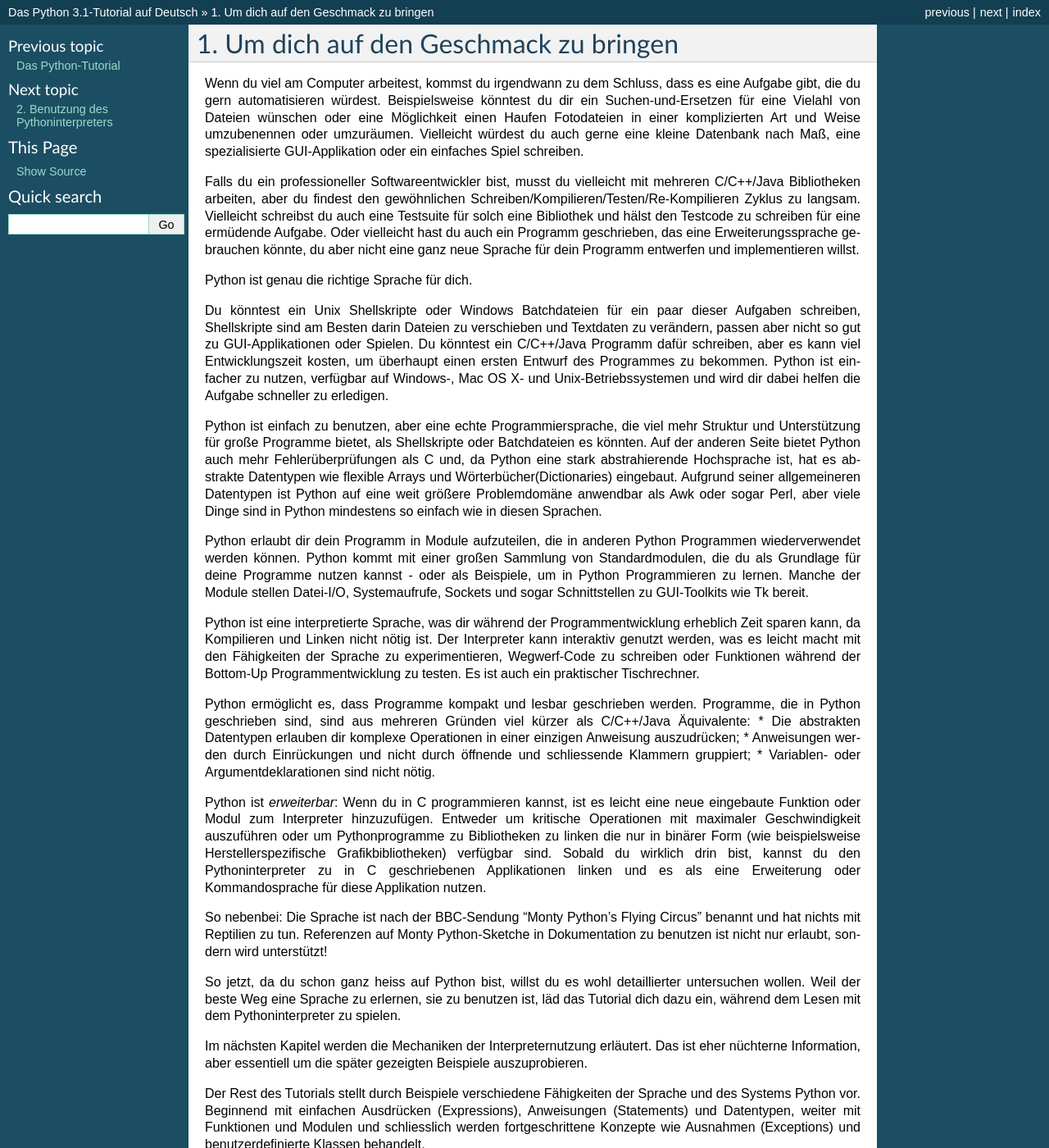
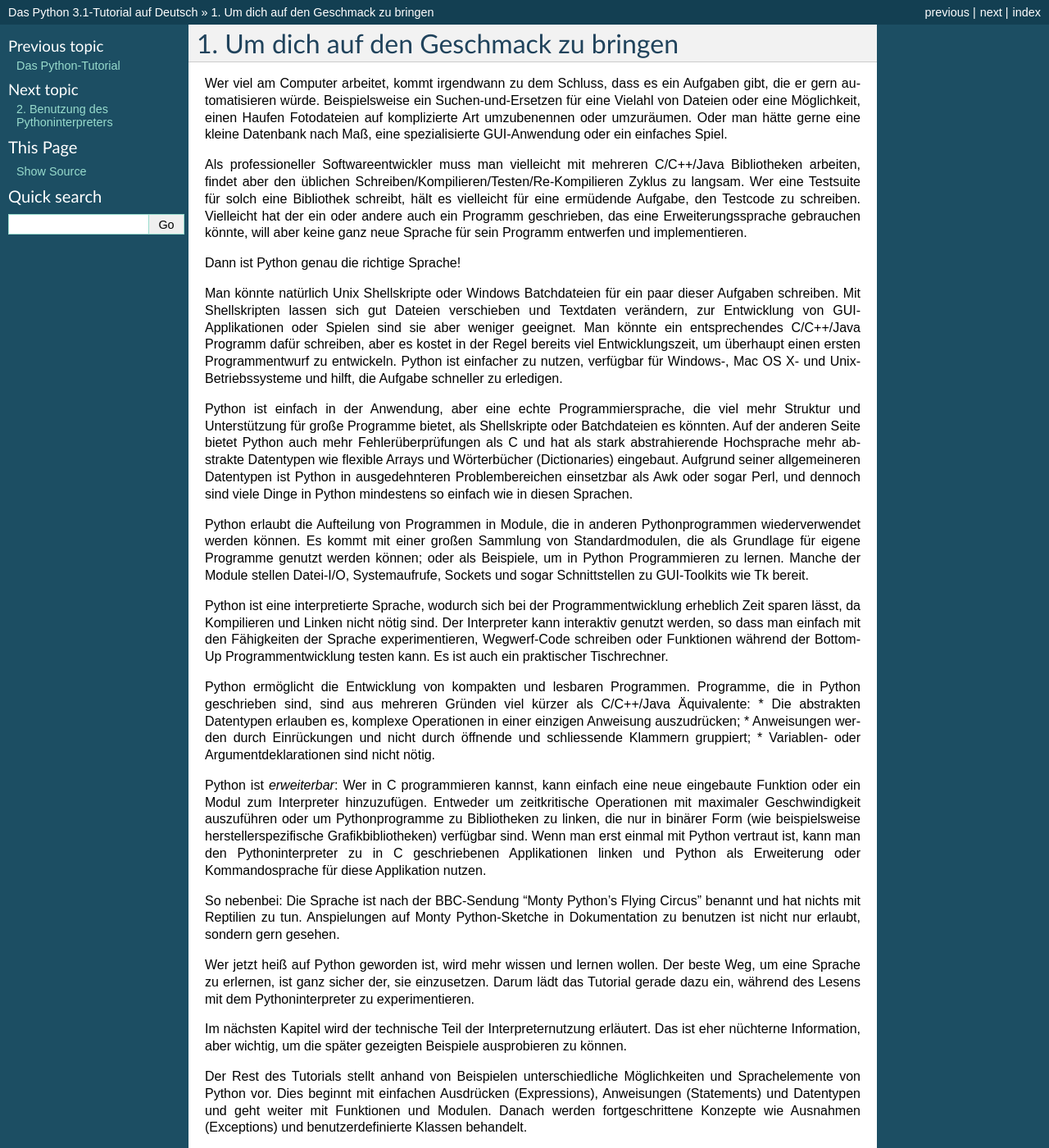
Before and after one commit to cofi/py-tutorial-de, a Sphinx documentation site: the page built from source/appetite.rst, in a window 1280 px wide and 1400 px high. Shown: the whole window at 82% size. Built offline with Sphinx 7.4.7, drawn with Linux system fonts in a browser that asks for light colours; pages that are not in the unit, such as notebooks, are missing from menus.

Commit message:
Applied patch from numerix (Better us of the German language in appetite.rst).

```diff
--- a/source/appetite.rst
+++ b/source/appetite.rst
@@ -4,92 +4,91 @@
 Um dich auf den Geschmack zu bringen
 ****************************************
 
-Wenn du viel am Computer arbeitest, kommst du irgendwann zu dem Schluss, dass es
-eine Aufgabe gibt, die du gern automatisieren würdest. Beispielsweise könntest du
-dir ein Suchen-und-Ersetzen für eine Vielahl von Dateien wünschen oder eine
-Möglichkeit einen Haufen Fotodateien in einer komplizierten Art und Weise
-umzubenennen oder umzuräumen. Vielleicht würdest du auch gerne eine kleine
-Datenbank nach Maß, eine spezialisierte GUI-Applikation oder ein einfaches Spiel
-schreiben.
+Wer viel am Computer arbeitet, kommt irgendwann zu dem Schluss, dass es
+ein Aufgaben gibt, die er gern automatisieren würde. Beispielsweise
+ein Suchen-und-Ersetzen für eine Vielahl von Dateien oder eine
+Möglichkeit, einen Haufen Fotodateien auf komplizierte Art
+umzubenennen oder umzuräumen. Oder man hätte gerne eine kleine
+Datenbank nach Maß, eine spezialisierte GUI-Anwendung oder ein einfaches Spiel.
 
-Falls du ein professioneller Softwareentwickler bist, musst du vielleicht mit
-mehreren C/C++/Java Bibliotheken arbeiten, aber du findest den gewöhnlichen
-Schreiben/Kompilieren/Testen/Re-Kompilieren Zyklus zu langsam. Vielleicht
-schreibst du auch eine Testsuite für solch eine Bibliothek und hälst den
-Testcode zu schreiben für eine ermüdende Aufgabe. Oder vielleicht hast du auch
-ein Programm geschrieben, das eine Erweiterungssprache gebrauchen könnte, du
-aber nicht eine ganz neue Sprache für dein Programm entwerfen und implementieren
-willst.
+Als professioneller Softwareentwickler muss man vielleicht mit
+mehreren C/C++/Java Bibliotheken arbeiten, findet aber den üblichen
+Schreiben/Kompilieren/Testen/Re-Kompilieren Zyklus zu langsam.
+Wer eine Testsuite für solch eine Bibliothek schreibt, hält es vielleicht für eine
+ermüdende Aufgabe, den Testcode zu schreiben. Vielleicht hat der ein oder andere auch
+ein Programm geschrieben, das eine Erweiterungssprache gebrauchen könnte, will
+aber keine ganz neue Sprache für sein Programm entwerfen und implementieren.
 
-Python ist genau die richtige Sprache für dich.
+Dann ist Python genau die richtige Sprache!
 
-Du könntest ein Unix Shellskripte oder Windows Batchdateien für ein paar dieser
-Aufgaben schreiben, Shellskripte sind am Besten darin Dateien zu
-verschieben und Textdaten zu verändern, passen aber nicht so gut zu
-GUI-Applikationen oder Spielen. Du könntest ein C/C++/Java Programm dafür
-schreiben, aber es kann viel Entwicklungszeit kosten, um überhaupt einen ersten
-Entwurf des Programmes zu bekommen. Python ist einfacher zu nutzen, verfügbar
-auf Windows-, Mac OS X- und Unix-Betriebssystemen und wird dir dabei helfen die
-Aufgabe schneller zu erledigen.
+Man könnte natürlich Unix Shellskripte oder Windows Batchdateien für ein paar dieser
+Aufgaben schreiben. Mit Shellskripten lassen sich gut Dateien verschieben
+und Textdaten verändern, zur Entwicklung von GUI-Applikationen oder Spielen
+sind sie aber weniger geeignet. Man könnte ein entsprechendes C/C++/Java Programm dafür
+schreiben, aber es kostet in der Regel bereits viel Entwicklungszeit,
+um überhaupt einen ersten Programmentwurf zu entwickeln.
+Python ist einfacher zu nutzen, verfügbar für Windows-, Mac OS X- und Unix-Betriebssysteme
+und hilft, die Aufgabe schneller zu erledigen.
 
-Python ist einfach zu benutzen, aber eine echte Programmiersprache, die viel
+Python ist einfach in der Anwendung, aber eine echte Programmiersprache, die viel
 mehr Struktur und Unterstützung für große Programme bietet, als Shellskripte
 oder Batchdateien es könnten. Auf der anderen Seite bietet Python auch mehr
-Fehlerüberprüfungen als C und, da Python eine stark abstrahierende Hochsprache
-ist, hat es abstrakte Datentypen wie flexible Arrays und
-Wörterbücher(Dictionaries) eingebaut. Aufgrund seiner allgemeineren Datentypen
-ist Python auf eine weit größere Problemdomäne anwendbar als Awk oder sogar
-Perl, aber viele Dinge sind in Python mindestens so einfach wie in diesen
+Fehlerüberprüfungen als C und hat als stark abstrahierende Hochsprache
+mehr abstrakte Datentypen wie flexible Arrays und
+Wörterbücher (Dictionaries) eingebaut. Aufgrund seiner allgemeineren Datentypen
+ist Python in ausgedehnteren Problembereichen einsetzbar als Awk oder sogar
+Perl, und dennoch sind viele Dinge in Python mindestens so einfach wie in diesen
 Sprachen.
 
-Python erlaubt dir dein Programm in Module aufzuteilen, die in anderen Python
-Programmen wiederverwendet werden können. Python kommt mit einer großen Sammlung
-von Standardmodulen, die du als Grundlage für deine Programme nutzen kannst -
+Python erlaubt die Aufteilung von Programmen in Module, die in anderen
+Pythonprogrammen wiederverwendet werden können. Es kommt mit einer großen Sammlung
+von Standardmodulen, die als Grundlage für eigene Programme genutzt werden können;
 oder als Beispiele, um in Python Programmieren zu lernen. Manche der Module
 stellen Datei-I/O, Systemaufrufe, Sockets und sogar Schnittstellen zu
 GUI-Toolkits wie Tk bereit.
 
-Python ist eine interpretierte Sprache, was dir während der Programmentwicklung
-erheblich Zeit sparen kann, da Kompilieren und Linken nicht nötig ist. Der
-Interpreter kann interaktiv genutzt werden, was es leicht macht mit den
-Fähigkeiten der Sprache zu experimentieren, Wegwerf-Code zu schreiben oder
-Funktionen während der Bottom-Up Programmentwicklung zu testen. Es ist auch ein
+Python ist eine interpretierte Sprache, wodurch sich bei der Programmentwicklung
+erheblich Zeit sparen lässt, da Kompilieren und Linken nicht nötig sind. Der
+Interpreter kann interaktiv genutzt werden, so dass man einfach mit den
+Fähigkeiten der Sprache experimentieren, Wegwerf-Code schreiben oder
+Funktionen während der Bottom-Up Programmentwicklung testen kann. Es ist auch ein
 praktischer Tischrechner.
 
-Python ermöglicht es, dass Programme kompakt und lesbar geschrieben werden.
+Python ermöglicht die Entwicklung von kompakten und lesbaren Programmen.
 Programme, die in Python geschrieben sind, sind aus mehreren Gründen viel kürzer
 als C/C++/Java Äquivalente:
-* Die abstrakten Datentypen erlauben dir komplexe Operationen in einer einzigen
+* Die abstrakten Datentypen erlauben es, komplexe Operationen in einer einzigen
 Anweisung auszudrücken;
 * Anweisungen werden durch Einrückungen und nicht durch öffnende und
 schliessende Klammern gruppiert;
 * Variablen- oder Argumentdeklarationen sind nicht nötig.
 
-Python ist *erweiterbar*: Wenn du in C programmieren kannst, ist es leicht eine
-neue eingebaute Funktion oder Modul zum Interpreter hinzuzufügen. Entweder um
-kritische Operationen mit maximaler Geschwindigkeit auszuführen oder um
-Pythonprogramme zu Bibliotheken zu linken die nur in binärer Form (wie
-beispielsweise Herstellerspezifische Grafikbibliotheken) verfügbar sind. Sobald
-du wirklich drin bist, kannst du den Pythoninterpreter zu in C geschriebenen
-Applikationen linken und es als eine Erweiterung oder Kommandosprache für diese
+Python ist *erweiterbar*: Wer in C programmieren kannst, kann einfach eine
+neue eingebaute Funktion oder ein Modul zum Interpreter hinzuzufügen. Entweder um
+zeitkritische Operationen mit maximaler Geschwindigkeit auszuführen oder um
+Pythonprogramme zu Bibliotheken zu linken, die nur in binärer Form (wie
+beispielsweise herstellerspezifische Grafikbibliotheken) verfügbar sind. Wenn
+man erst einmal mit Python vertraut ist, kann man den Pythoninterpreter zu in C
+geschriebenen
+Applikationen linken und Python als Erweiterung oder Kommandosprache für diese
 Applikation nutzen.
 
 So nebenbei: Die Sprache ist nach der BBC-Sendung "Monty Python's Flying Circus"
-benannt und hat nichts mit Reptilien zu tun. Referenzen auf Monty
-Python-Sketche in Dokumentation zu benutzen ist nicht nur erlaubt, sondern wird
-unterstützt!
+benannt und hat nichts mit Reptilien zu tun. Anspielungen auf Monty
+Python-Sketche in Dokumentation zu benutzen ist nicht nur erlaubt, sondern gern
+gesehen.
 
-So jetzt, da du schon ganz heiss auf Python bist, willst du es wohl
-detaillierter untersuchen wollen. Weil der beste Weg eine Sprache zu erlernen,
-sie zu benutzen ist, läd das Tutorial dich dazu ein, während dem Lesen mit dem
-Pythoninterpreter zu spielen.
+Wer jetzt heiß auf Python geworden ist, wird mehr wissen und lernen wollen.
+Der beste Weg, um eine Sprache zu erlernen, ist ganz sicher der, sie einzusetzen.
+Darum lädt das Tutorial gerade dazu ein, während des Lesens mit dem
+Pythoninterpreter zu experimentieren.
 
-Im nächsten Kapitel werden die Mechaniken der Interpreternutzung erläutert. Das
-ist eher nüchterne Information, aber essentiell um die später gezeigten
-Beispiele auszuprobieren.
+Im nächsten Kapitel wird der technische Teil der Interpreternutzung erläutert.
+Das ist eher nüchterne Information, aber wichtig, um die später gezeigten
+Beispiele ausprobieren zu können.
 
-Der Rest des Tutorials stellt durch Beispiele verschiedene Fähigkeiten der
-Sprache und des Systems Python vor. Beginnend mit einfachen
-Ausdrücken (Expressions), Anweisungen (Statements) und Datentypen, weiter mit
-Funktionen und Modulen und schliesslich werden fortgeschrittene Konzepte wie
+Der Rest des Tutorials stellt anhand von Beispielen unterschiedliche Möglichkeiten
+und Sprachelemente von Python vor. Dies beginnt mit einfachen
+Ausdrücken (Expressions), Anweisungen (Statements) und Datentypen und geht
+weiter mit Funktionen und Modulen. Danach werden fortgeschrittene Konzepte wie
 Ausnahmen (Exceptions) und benutzerdefinierte Klassen behandelt.
```
